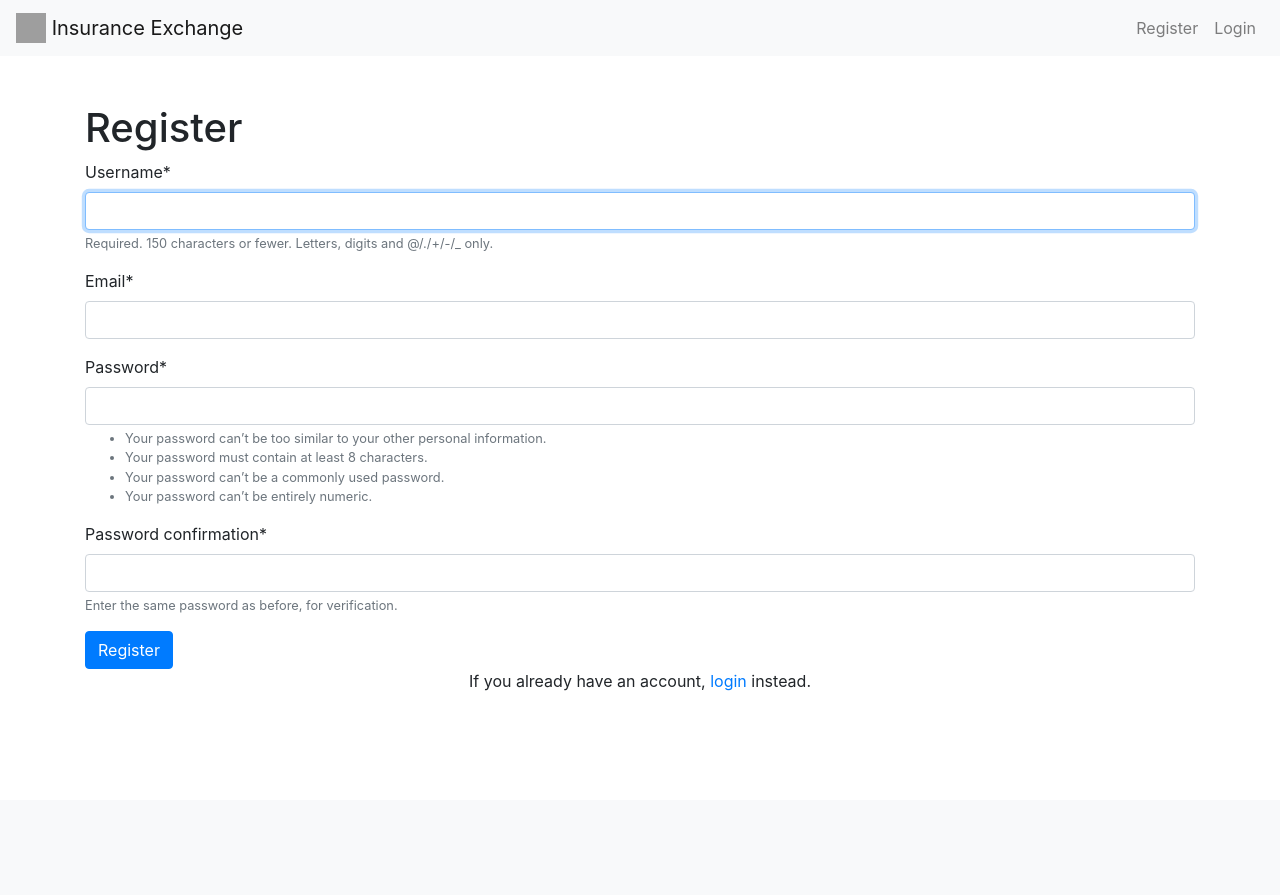
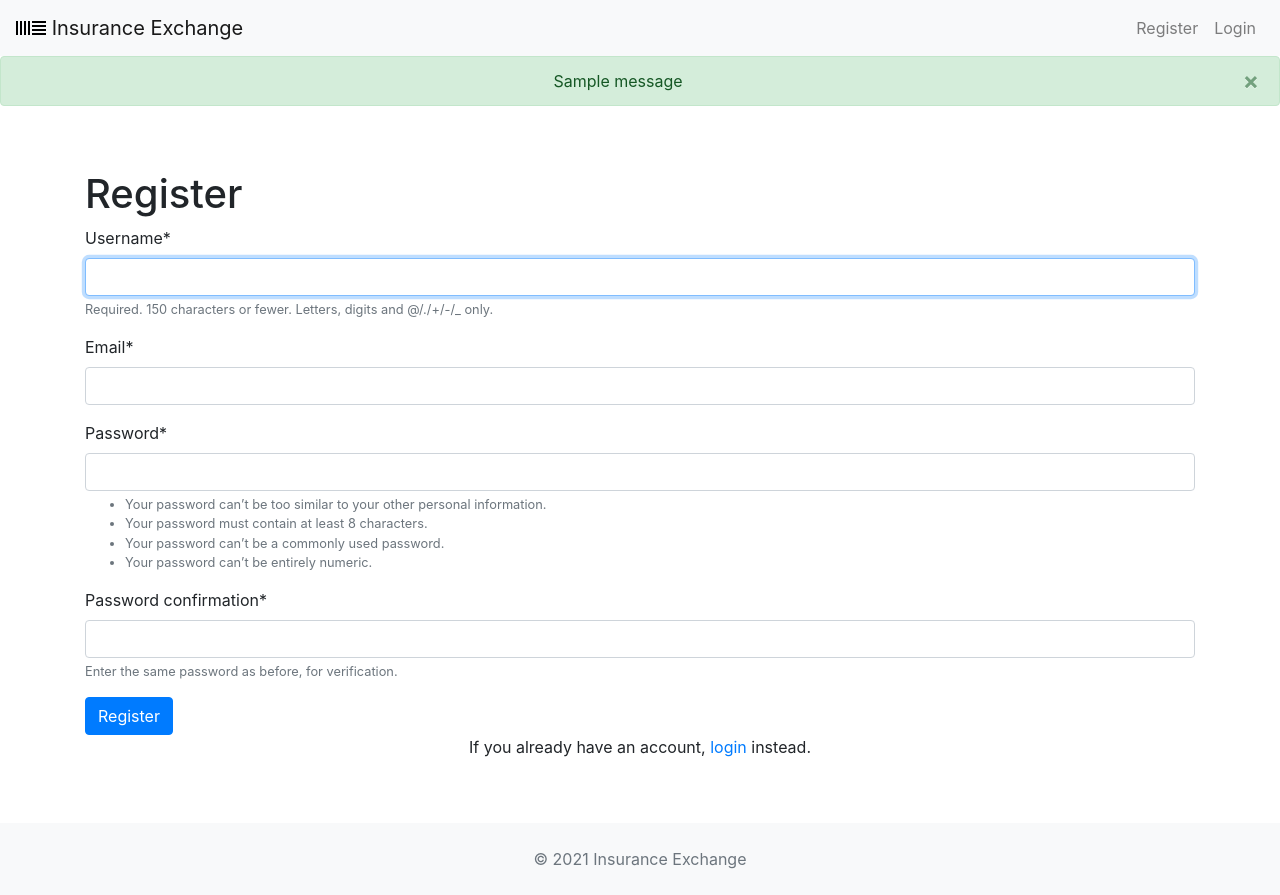
Before and after one commit to duseth/Insurance-Exchange, a Django app: page /register in a window 1280 px wide. Before the commit the page ends 691 px from the top, so only its background shows below. Run offline with Django 3.2, Linux system fonts and the light colour scheme; tables that the repository leaves empty hold one stand-in row (values such as "Sample post"); one stand-in notice (Sample message) is shown; some libraries are stand-ins or nearby versions; grey boxes are pictures that could not be loaded.

Commit message:
feat(templates): исправить шаблоны

```diff
--- a/InsuranceApp/templates/_footer.html
+++ b/InsuranceApp/templates/_footer.html
@@ -1,4 +1,9 @@
-<footer>
+<footer class="text-center text-lg-start bg-light text-muted">
+    <!-- Copyright -->
+    <div class="text-center p-4">
+        © 2021 <a class="text-reset fw-bold" href="/">Insurance Exchange</a>
+    </div>
+
     <!-- Optional Javascript -->
     <script src="https://code.jquery.com/jquery-3.4.1.slim.min.js"
             integrity="sha384-J6qa4849blE2+poT4WnyKhv5vZF5SrPo0iEjwBvKU7imGFAV0wwj1yYfoRSJoZ+n"
--- a/InsuranceApp/templates/_header.html
+++ b/InsuranceApp/templates/_header.html
@@ -3,21 +3,35 @@
     <!--Bootstrap CSS-->
     <link rel="stylesheet" href="https://stackpath.bootstrapcdn.com/bootstrap/4.4.1/css/bootstrap.min.css"
           integrity="sha384-Vkoo8x4CGsO3+Hhxv8T/Q5PaXtkKtu6ug5TOeNV6gBiFeWPGFN9MuhOf23Q9Ifjh" crossorigin="anonymous">
-</header>
+
+    <!-- Navigation -->
     <nav class="navbar navbar-expand-md navbar-light bg-light">
         <a class="navbar-brand" href="/">
-        <img src="{% static 'logo.svg' %}" width="30" height="30" class="d-inline-block align-top"
+            <img src="{% static 'img/logo.svg' %}" width="30" height="30" class="d-inline-block align-top"
                  alt="logo">
             Insurance Exchange
         </a>
         <div class="navbar-collapse collapse w-100 order-3 dual-collapse2">
             <ul class="navbar-nav ml-auto">
+                {% if user.is_authenticated %}
+                <li class="nav-item">
+                    <a class="nav-link font-weight-bold" href="#">{{ user.name }}</a>
+                </li>
+                <li class="nav-item">
+                    <a class="nav-link" href="/logout">Logout</a>
+                </li>
+                {% else %}
                 <li class="nav-item">
                     <a class="nav-link" href="/register">Register</a>
                 </li>
                 <li class="nav-item">
                     <a class="nav-link" href="/login">Login</a>
                 </li>
+                {% endif %}
             </ul>
         </div>
     </nav>
+
+    <!-- Messages -->
+    {% include "_messages.html" %}
+</header>
--- /dev/null
+++ b/InsuranceApp/templates/_messages.html
@@ -0,0 +1,10 @@
+{% if messages %}
+{% for message in messages %}
+<div class="alert alert-{{ message.tags }} alert-dismissible text-center" role="alert">
+    <button type="button" class="close" data-dismiss="alert" aria-label="Close">
+        <span aria-hidden="true">&times;</span>
+    </button>
+    {{ message }}
+</div>
+{% endfor %}
+{% endif %}
--- a/InsuranceApp/templates/register.html
+++ b/InsuranceApp/templates/register.html
@@ -1,5 +1,7 @@
 <!DOCTYPE html>
 {% load crispy_forms_tags %}
+
+<!-- Header -->
 {% include "_header.html" %}
 <html lang="ru">
 <head>
@@ -9,7 +11,13 @@
     <title>Register</title>
 </head>
 <body>
-<!--Register-->
+
+<!-- Register -->
+{% if user.is_authenticated %}
+<div class="container py-5">
+    <h3 class="text-center">You are logged in!</h3>
+</div>
+{% else %}
 <div class="container py-5">
     <h1>Register</h1>
     <form method="POST">
@@ -19,6 +27,9 @@
     </form>
     <p class="text-center">If you already have an account, <a href="/login">login</a> instead.</p>
 </div>
+{% endif %}
+
+<!-- Footer -->
 {% include "_footer.html" %}
 </body>
 </html>
```
Also changed, not shown: InsuranceApp/templates/login.html (+11 -0 lines). Lines whose indentation alone changed are shown as unchanged.
